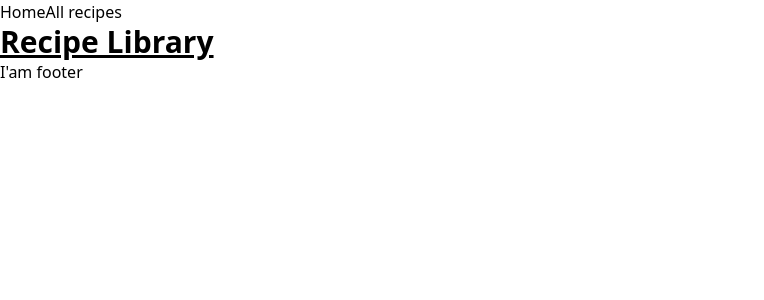
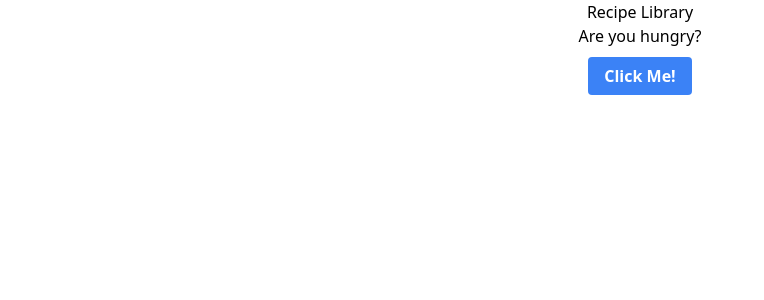
Before and after one commit to Kephass/recipe-library, a React (Create React App) app: page / in a window 1280 px wide. Shown: the top 300 px of the page, without its empty margins (0-764 px from the left). Built offline with nearby package versions, Linux system fonts and the light colour scheme.

Commit message:
Revert "Davor"

```diff
--- /dev/null
+++ b/src/App.css
@@ -0,0 +1,38 @@
+.App {
+  text-align: center;
+}
+
+.App-logo {
+  height: 40vmin;
+  pointer-events: none;
+}
+
+@media (prefers-reduced-motion: no-preference) {
+  .App-logo {
+    animation: App-logo-spin infinite 20s linear;
+  }
+}
+
+.App-header {
+  background-color: #282c34;
+  min-height: 100vh;
+  display: flex;
+  flex-direction: column;
+  align-items: center;
+  justify-content: center;
+  font-size: calc(10px + 2vmin);
+  color: white;
+}
+
+.App-link {
+  color: #61dafb;
+}
+
+@keyframes App-logo-spin {
+  from {
+    transform: rotate(0deg);
+  }
+  to {
+    transform: rotate(360deg);
+  }
+}
--- /dev/null
+++ b/src/App.js
@@ -0,0 +1,18 @@
+import './App.css';
+import { Link } from 'react-router-dom';
+
+function App() {
+  return (
+    <div className="App">
+      <h1 className="text-center">Recipe Library</h1>
+      <p className="mb-4">Are you hungry?</p>
+
+      <Link to="/test" className="bg-blue-500 hover:bg-blue-700 text-white font-bold py-2 px-4 rounded">Click Me!</Link>
+
+      {/* TODO: Create route to "/test" using React Router v6, make it render a simple element to screen */}
+
+    </div>
+  );
+}
+
+export default App;
--- a/src/components/layout/Footer.js
+++ /dev/null
@@ -1,7 +0,0 @@
-import React from 'react';
-
-function Footer() {
-  return <footer>I'am footer</footer>;
-}
-
-export default Footer;
--- a/src/components/layout/MainNavigation.js
+++ /dev/null
@@ -1,25 +0,0 @@
-import React from 'react';
-import { Link } from 'react-router-dom';
-
-const navigationLinks = [
-  { path: '/', text: 'Home' },
-  { path: '/all-recipes', text: 'All recipes' },
-];
-
-function MainNavigation() {
-  return (
-    <header>
-      <nav>
-        <ul>
-          {navigationLinks.map((item, index) => (
-            <Link key={index} to={item.path}>
-              {item.text}
-            </Link>
-          ))}
-        </ul>
-      </nav>
-    </header>
-  );
-}
-
-export default MainNavigation;
--- a/src/index.js
+++ b/src/index.js
@@ -1,30 +1,20 @@
 import React from 'react';
 import ReactDOM from 'react-dom';
-
-/* Added Routes & Route dependencies*/
-import { BrowserRouter as Router, Routes, Route } from 'react-router-dom';
-
-/* added importes*/
-import MainNavigation from './components/layout/MainNavigation';
-import Footer from './components/layout/Footer';
-import HomePage from './pages/Home';
-import AllRecipesPage from '../src/pages/AllRecipes';
-
 import './index.css';
+import App from './App';
+import reportWebVitals from './reportWebVitals';
+import { BrowserRouter as Router } from 'react-router-dom';
 
 ReactDOM.render(
   <React.StrictMode>
     <Router>
-      {/* Added Navigation */}
-      <MainNavigation />
-      <Routes>
-        {/* Added two new routes */}
-        <Route path="/" element={<HomePage />} />
-        <Route path="/all-recipes" element={<AllRecipesPage />} />
-      </Routes>
-      {/* Added Footer */}
-      <Footer />
+      <App />
     </Router>
   </React.StrictMode>,
   document.getElementById('root')
 );
+
+// If you want to start measuring performance in your app, pass a function
+// to log results (for example: reportWebVitals(console.log))
+// or send to an analytics endpoint. Learn more: https://bit.ly/CRA-vitals
+reportWebVitals();
--- a/src/pages/AllRecipes.js
+++ /dev/null
@@ -1,7 +0,0 @@
-import React from 'react';
-
-function AllRecipesPage() {
-  return <h1 className="text-3xl font-bold underline">All Recipes Page</h1>;
-}
-
-export default AllRecipesPage;
--- a/src/pages/Home.js
+++ /dev/null
@@ -1,7 +0,0 @@
-import React from 'react';
-
-function HomePage() {
-  return <h1 className="text-3xl font-bold underline">Recipe Library</h1>;
-}
-
-export default HomePage;
--- /dev/null
+++ b/src/reportWebVitals.js
@@ -0,0 +1,13 @@
+const reportWebVitals = onPerfEntry => {
+  if (onPerfEntry && onPerfEntry instanceof Function) {
+    import('web-vitals').then(({ getCLS, getFID, getFCP, getLCP, getTTFB }) => {
+      getCLS(onPerfEntry);
+      getFID(onPerfEntry);
+      getFCP(onPerfEntry);
+      getLCP(onPerfEntry);
+      getTTFB(onPerfEntry);
+    });
+  }
+};
+
+export default reportWebVitals;
```
Also changed, not shown: 1 other file (tests, documents, lock files or other folders).
